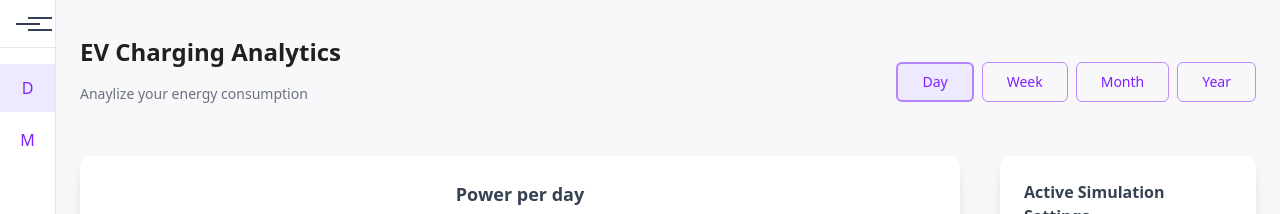
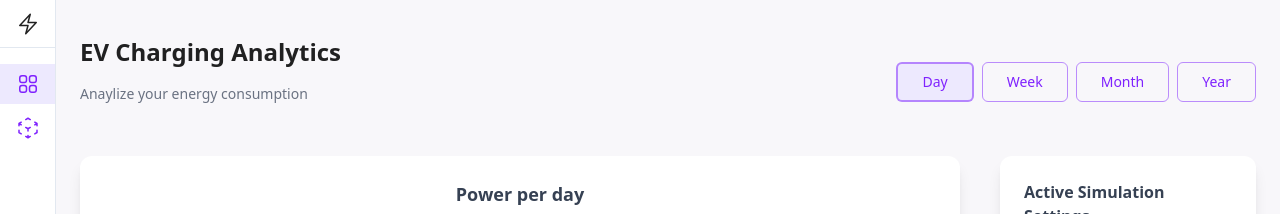
Before and after one commit to Ziva1011/EV-dashboard, a React (Vite) app: page / in a window 1280 px wide. Shown: the top 214 px of the page. Built offline with nearby package versions, Linux system fonts and the light colour scheme.

Commit message:
sidebar mobile

```diff
--- a/src/components/SideBar.tsx
+++ b/src/components/SideBar.tsx
@@ -8,42 +8,84 @@ const SideBar: React.FC<{}> = ({}) => {
 
   return (
     <aside
-      className={`sticky top-0 h-screen shrink-0 border-r border-slate-200 bg-white
-        ${sidebarCollapsed ? "w-14" : "w-52"}`}
+      className={`sticky top-0 md:h-screen md:shrink-0 border-r border-slate-200 md:bg-white
+        ${sidebarCollapsed ? "w-8 md:w-14" : "w-52 border-slate-200 bg-white"}`}
       aria-label="Main navigation"
     >
       <div className={`flex flex-col`}>
         <button
           type="button"
           onClick={toggleSidebar}
-          className="h-12 flex items-center justify-center border-b border-slate-200 hover:bg-slate-50 hover:cursor-pointer"
+          className=" md:rounded-none h-12 flex items-center justify-center md:border-b md:border-slate-200 hover:bg-slate-50 hover:cursor-pointer"
           aria-expanded={!sidebarCollapsed}
           aria-label={sidebarCollapsed ? "Expand sidebar" : "Collapse sidebar"}
         >
-          <span className="w-6 h-0.5 bg-slate-700 relative before:content-[''] before:absolute before:w-6 before:h-0.5 before:bg-slate-700 before:-translate-y-1.5 after:content-[''] after:absolute after:w-6 after:h-0.5 after:bg-slate-700 after:translate-y-1.5 " />
+          <svg
+            xmlns="http://www.w3.org/2000/svg"
+            fill="none"
+            viewBox="0 0 24 24"
+            strokeWidth={1.5}
+            stroke="currentColor"
+            className="size-6"
+          >
+            <path
+              strokeLinecap="round"
+              strokeLinejoin="round"
+              d="m3.75 13.5 10.5-11.25L12 10.5h8.25L9.75 21.75 12 13.5H3.75Z"
+            />
+          </svg>
         </button>
 
         <nav className="flex-1 py-4">
-          <ul className="space-y-1">
+          <ul
+            className={`space-y-1 md:block ${
+              sidebarCollapsed ? "hidden " : "block"
+            } `}
+          >
             <li className="bg-violet-100 hover:bg-violet-200">
               <button
                 type="button"
-                className="w-full flex items-center gap-3 px-3 py-2 text-sm text-slate-700  hover:cursor-pointer"
+                className={`flex w-full items-center gap-3 px-3 py-2 text-sm text-slate-700 hover:cursor-pointer
+          ${sidebarCollapsed ? "justify-center" : "justify-start"}`}
               >
-                <span className="inline-flex h-8 w-8 items-center justify-center rounded-lg  text-violet-600 text-base hover:cursor-pointer ">
-                  D
-                </span>
+                <svg
+                  xmlns="http://www.w3.org/2000/svg"
+                  fill="none"
+                  viewBox="0 0 24 24"
+                  strokeWidth={1.5}
+                  stroke="currentColor"
+                  className="size-6 text-violet-600"
+                >
+                  <path
+                    strokeLinecap="round"
+                    strokeLinejoin="round"
+                    d="M3.75 6A2.25 2.25 0 0 1 6 3.75h2.25A2.25 2.25 0 0 1 10.5 6v2.25a2.25 2.25 0 0 1-2.25 2.25H6a2.25 2.25 0 0 1-2.25-2.25V6ZM3.75 15.75A2.25 2.25 0 0 1 6 13.5h2.25a2.25 2.25 0 0 1 2.25 2.25V18a2.25 2.25 0 0 1-2.25 2.25H6A2.25 2.25 0 0 1 3.75 18v-2.25ZM13.5 6a2.25 2.25 0 0 1 2.25-2.25H18A2.25 2.25 0 0 1 20.25 6v2.25A2.25 2.25 0 0 1 18 10.5h-2.25a2.25 2.25 0 0 1-2.25-2.25V6ZM13.5 15.75a2.25 2.25 0 0 1 2.25-2.25H18a2.25 2.25 0 0 1 2.25 2.25V18A2.25 2.25 0 0 1 18 20.25h-2.25A2.25 2.25 0 0 1 13.5 18v-2.25Z"
+                  />
+                </svg>
                 {!sidebarCollapsed && <span>Dashboard</span>}
               </button>
             </li>
-            <li className="hover:bg-violet-200">
+            <li className="hover:bg-violet-200 ">
               <button
                 type="button"
-                className="w-full flex items-center gap-3 px-3 py-2 text-sm text-slate-700 hover:cursor-pointer"
+                className={`flex w-full items-center gap-3 px-3 py-2 text-sm text-slate-700 hover:cursor-pointer
+          ${sidebarCollapsed ? "justify-center" : "justify-start"}`}
               >
-                <span className="inline-flex h-8 w-8 items-center justify-center rounded-lg hover:cursor-pointer text-violet-600 text-base">
-                  M
-                </span>
+                <svg
+                  xmlns="http://www.w3.org/2000/svg"
+                  fill="none"
+                  viewBox="0 0 24 24"
+                  strokeWidth={1.5}
+                  stroke="currentColor"
+                  className="size-6 text-violet-600"
+                >
+                  <path
+                    strokeLinecap="round"
+                    strokeLinejoin="round"
+                    d="m21 7.5-2.25-1.313M21 7.5v2.25m0-2.25-2.25 1.313M3 7.5l2.25-1.313M3 7.5l2.25 1.313M3 7.5v2.25m9 3 2.25-1.313M12 12.75l-2.25-1.313M12 12.75V15m0 6.75 2.25-1.313M12 21.75V19.5m0 2.25-2.25-1.313m0-16.875L12 2.25l2.25 1.313M21 14.25v2.25l-2.25 1.313m-13.5 0L3 16.5v-2.25"
+                  />
+                </svg>
+
                 {!sidebarCollapsed && <span>My Charging Stations</span>}
               </button>
             </li>
```
